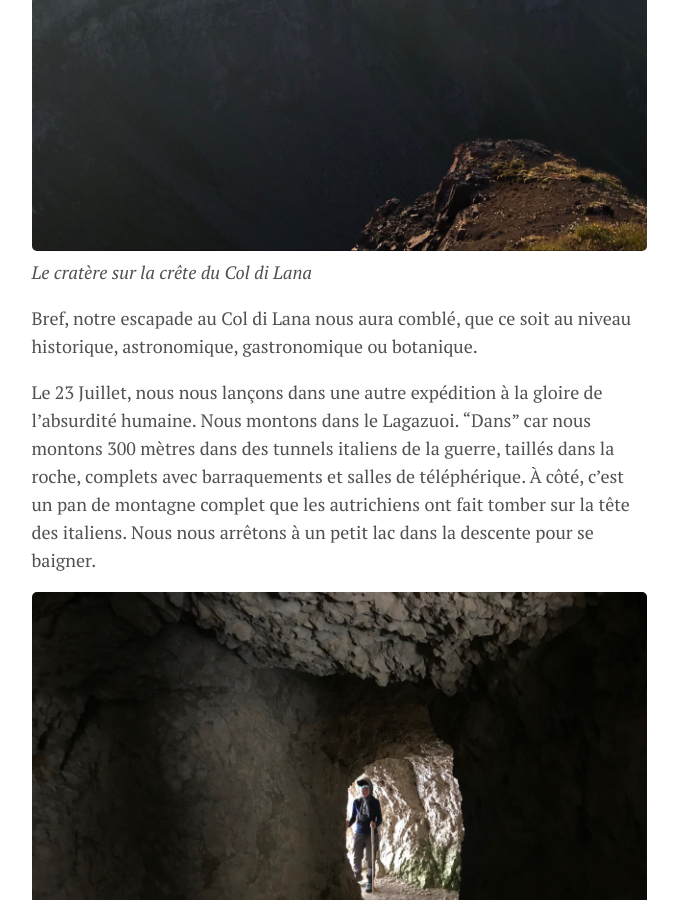
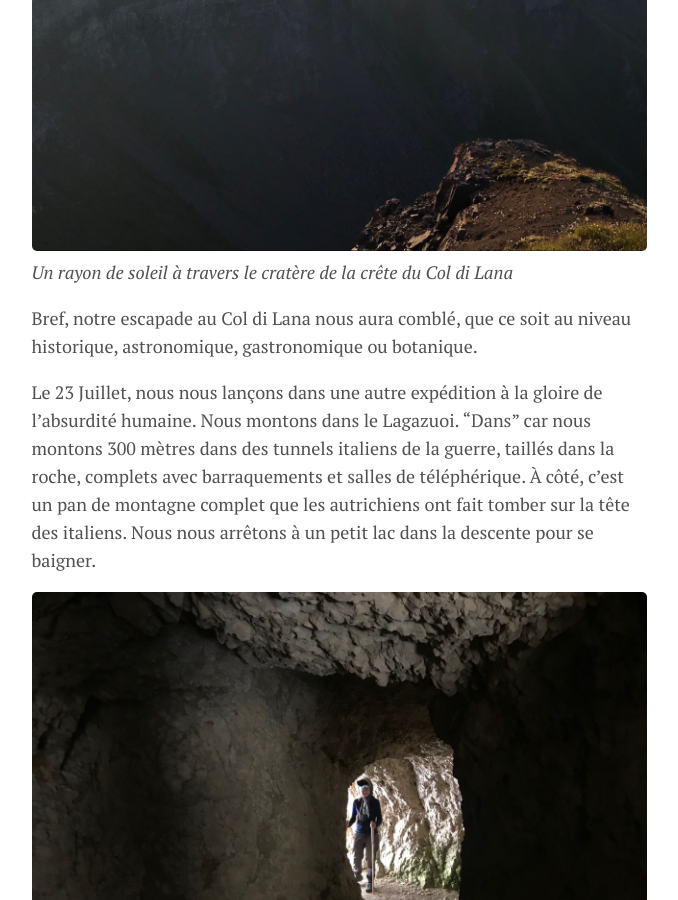
Before and after one commit to cyclovoyage/cyclovoyage.github.io, a Jekyll site: the page built from _posts/2020-07-26-semaine-4-5.md, in a window 1280 px wide and 900 px high, scrolled down 9424 px. Shown: the whole window, without its empty margins (301-979 px from the left). Built offline with Jekyll 4.4.1, drawn with Linux system fonts in a browser that asks for light colours.

Commit message:
Update 2020-07-26-semaine-4-5.md

```diff
--- a/_posts/2020-07-26-semaine-4-5.md
+++ b/_posts/2020-07-26-semaine-4-5.md
@@ -59,7 +59,7 @@ Le lendemain nous prenons le temps pour rentrer au camping, et notamment prendre
 <img src="/assets/img/863A5BC7-B4FB-4861-A510-AF690FBDB659.jpeg">
 
 <img src="/assets/img/DA09A64A-BBD7-48B5-8DA4-E2513A2090EB.jpeg">
-<i>Le cratère sur la crête du Col di Lana</i>
+<i>Un rayon de soleil à travers le cratère de la crête du Col di Lana</i>
 
 Bref, notre escapade au Col di Lana nous aura comblé, que ce soit au niveau historique, astronomique, gastronomique ou botanique.
 
```
